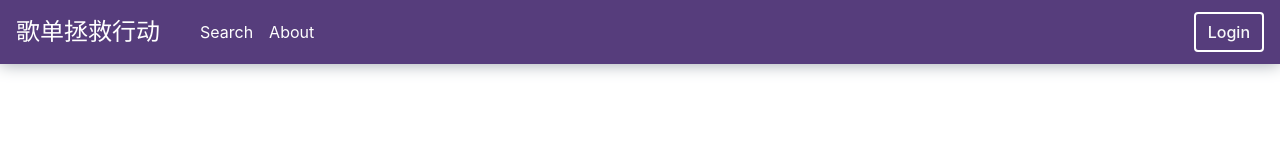
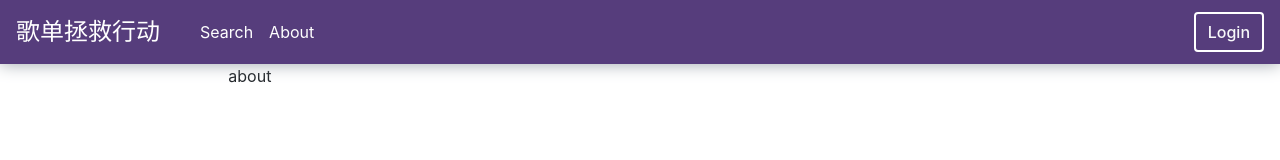
Before and after one commit to Amethyst-564/angular-playlist, an Angular app: page /about in a window 1280 px wide. Shown: the top 160 px of the page. Built offline with nearby package versions, Linux system fonts and the light colour scheme.

Commit message:
update about

```diff
--- a/src/app/about/about.component.html
+++ b/src/app/about/about.component.html
@@ -2,5 +2,10 @@
   <!-- header -->
   <app-navbar></app-navbar>
   <!-- content -->
+  <div class="row" id="mid">
+    <div class="col-8">
+      about
+    </div>
 
+  </div>
 </div>
--- a/src/app/about/about.component.less
+++ b/src/app/about/about.component.less
@@ -0,0 +1,10 @@
+.internal-flex() {
+    // 内部flex布局
+    display: flex;
+    flex-direction: column; //垂直flex
+    align-items: center;
+}
+
+#mid {
+    .internal-flex();
+}
```
